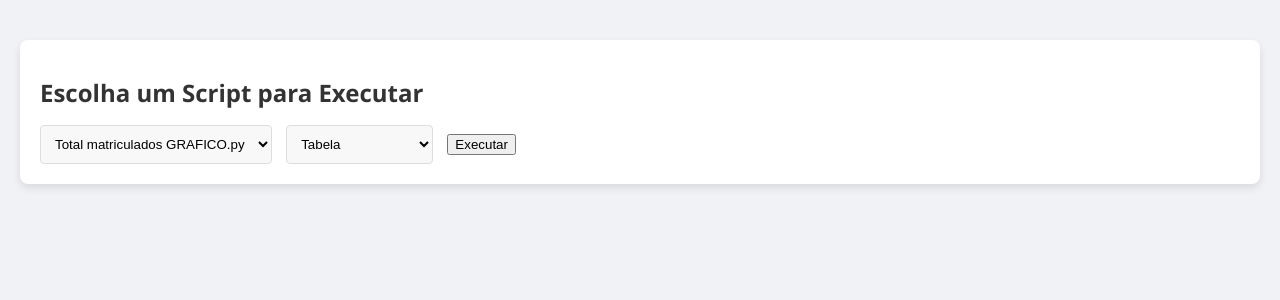
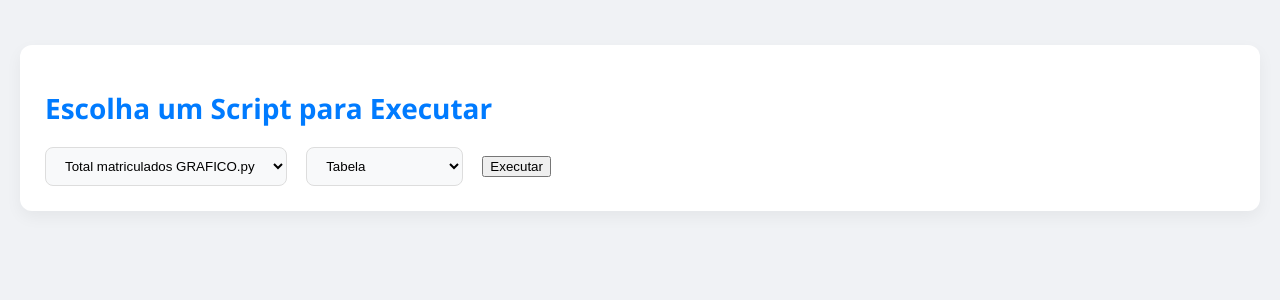
Before and after one commit to Lucasoxi91/TESTE_01, a Flask app: page / in a window 1280 px wide. Shown: the top 300 px of the page. Run offline with Flask 3, Linux system fonts and the light colour scheme.

Commit message:
Mensagem

```diff
--- a/templates/base.html
+++ b/templates/base.html
@@ -6,83 +6,92 @@
     <title>{% block title %}Resultado da Consulta{% endblock %}</title>
     <style>
         body {
-            font-family: 'Segoe UI', Tahoma, Geneva, Verdana, sans-serif;
+            font-family: 'Nunito', 'Segoe UI', Tahoma, Geneva, Verdana, sans-serif;
             background-color: #f0f2f5;
             margin: 0;
             padding: 20px;
+            color: #333;
         }
 
         .container {
             background-color: #ffffff;
-            border-radius: 8px;
-            box-shadow: 0 4px 8px rgba(0, 0, 0, 0.1);
-            padding: 20px;
-            margin-top: 20px;
+            border-radius: 12px;
+            box-shadow: 0 6px 16px rgba(0, 0, 0, 0.05);
+            padding: 25px;
+            margin-top: 25px;
         }
 
         h1 {
-            color: #333;
-            font-size: 24px;
+            color: #007bff;
+            font-size: 28px;
+            margin-bottom: 20px;
         }
 
         table {
             width: 100%;
             border-collapse: collapse;
             margin-top: 20px;
+            box-shadow: 0 4px 8px rgba(0, 0, 0, 0.05);
         }
 
         table, th, td {
-            border: 1px solid #ddd;
+            border: 1px solid #e7e9eb;
         }
 
         th, td {
             text-align: left;
-            padding: 8px;
+            padding: 12px;
         }
 
         th {
             background-color: #007bff;
             color: white;
+            font-weight: 500;
         }
 
         tr:nth-child(even) {
-            background-color: #f2f2f2;
+            background-color: #f8f9fa;
         }
 
         .btn {
             display: inline-block;
-            padding: 10px 20px;
+            padding: 12px 25px;
             font-size: 16px;
             cursor: pointer;
             text-align: center;
             text-decoration: none;
-            outline: none;
             color: #fff;
-            background-color: #007bff;
+            background-image: linear-gradient(145deg, #007bff 0%, #0056b3 100%);
             border: none;
-            border-radius: 5px;
-            box-shadow: 0 2px #999;
+            border-radius: 8px;
+            box-shadow: 0 4px 6px rgba(0, 0, 0, 0.1);
+            transition: all 0.2s ease-in-out;
         }
 
-        .btn:hover {background-color: #0069d9}
+        .btn:hover {
+            background-image: linear-gradient(145deg, #0056b3 0%, #003a88 100%);
+        }
 
         .btn:active {
-            background-color: #005cbf;
-            box-shadow: 0 2px #666;
-            transform: translateY(2px);
+            box-shadow: inset 0 2px 4px rgba(0, 0, 0, 0.2);
+            transform: translateY(1px);
         }
 
         select {
-            padding: 10px;
-            margin-right: 10px;
+            padding: 10px 15px;
+            margin-right: 15px;
             border: 1px solid #ddd;
-            border-radius: 4px;
-            background-color: #f8f8f8;
+            border-radius: 8px;
+            background-color: #f8f9fa;
+            transition: background-color 0.2s ease-in-out;
+        }
+
+        select:hover {
+            background-color: #e9ecef;
         }
 
         /* Estilização adicional para DataTables e Plotly conforme necessário */
-        </style>
-
+    </style>
 </head>
 <body>
     {% block body %}
--- a/templates/grafico.html
+++ b/templates/grafico.html
@@ -6,6 +6,9 @@
     <script src="https://cdn.plot.ly/plotly-latest.min.js"></script>
 </head>
 <body>
+    <p>Use o link abaixo para voltar ao Index:</p>
+    <a href="index.html">Voltar para Index</a><br><br>
+
     <h1>Visualização do Gráfico: {{ script_name }}</h1>
     <div id="myChart" style="width:100%; height:500px;"></div>
 
--- a/templates/tabela.html
+++ b/templates/tabela.html
@@ -9,6 +9,9 @@
 <script type="text/javascript" src="https://cdn.datatables.net/1.10.25/js/jquery.dataTables.js"></script>
 <script>$(document).ready(function() {$('#resultsTable').DataTable();});</script>
 <div class="container">
+    <p>Use o link abaixo para voltar ao Index:</p>
+    <a href="index.html">Voltar para Index</a>
+    <br><br>
     <h1>Resultados em Tabela</h1>
     <table id="resultsTable" class="display">
         <thead>
```
